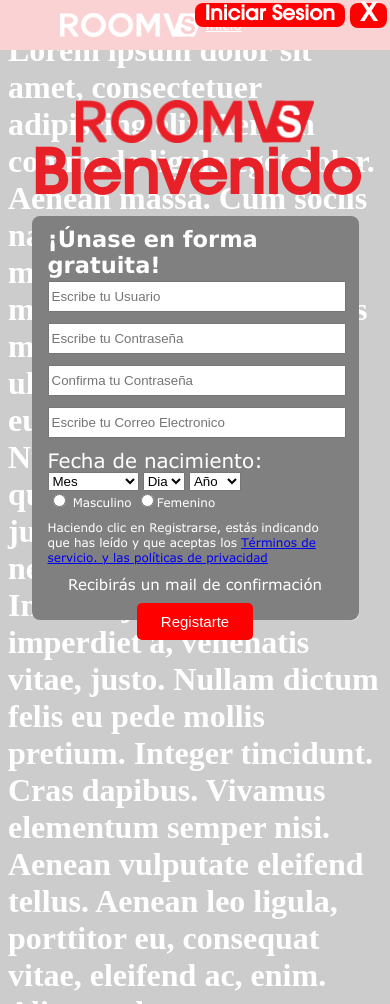
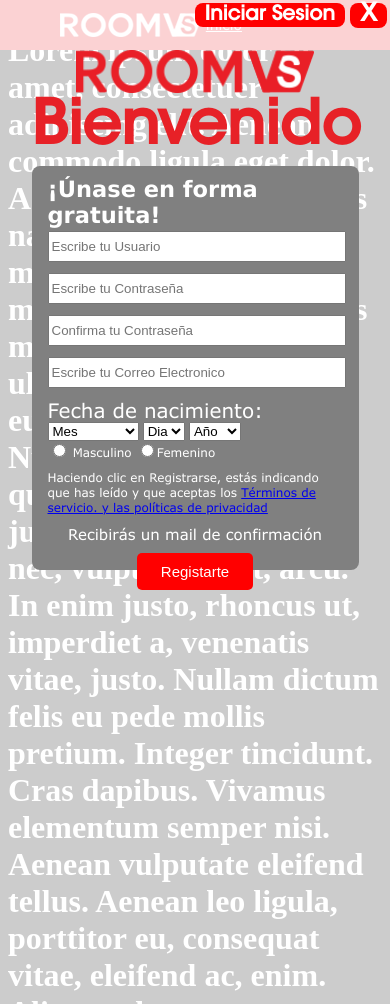
Before and after one commit to wilsonromero1/room2, a PHP site: page / in a window 390 px wide. Run offline with PHP 8.4, Linux system fonts and the light colour scheme.

Commit message:
a
mo modal again

```diff
--- a/css/responsive/r-style-index.css
+++ b/css/responsive/r-style-index.css
@@ -1,7 +1,8 @@
 @media screen and (min-width:320px)and (max-width:720px) /*ancho fijo celular*/
 {
-
-    a.cerrar{
+  #mimodal{
+    padding-top: 50px; /*mueve el logo, bienvenido y formulario*/
+    }    a.cerrar{
         padding-bottom: 0px;
         padding-top: 0px;
         font-size: 25px;
```
